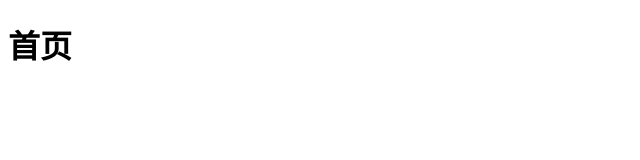
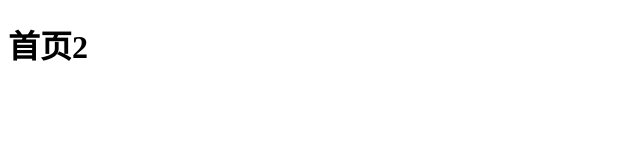
Before and after one commit to mjsong07/mjsong07.github.io, a plain HTML site: page index.html in a window 1280 px wide. Shown: the full height of the page, 0-640 px from the left. Drawn offline with nearby package versions, Linux system fonts and the light colour scheme.

Commit message:
Update index.html

```diff
--- a/index.html
+++ b/index.html
@@ -11,7 +11,7 @@
 </head>
 <body>
   <h1>
-   首页
+   首页2
   </h1>
 </body>
 </html>
```
